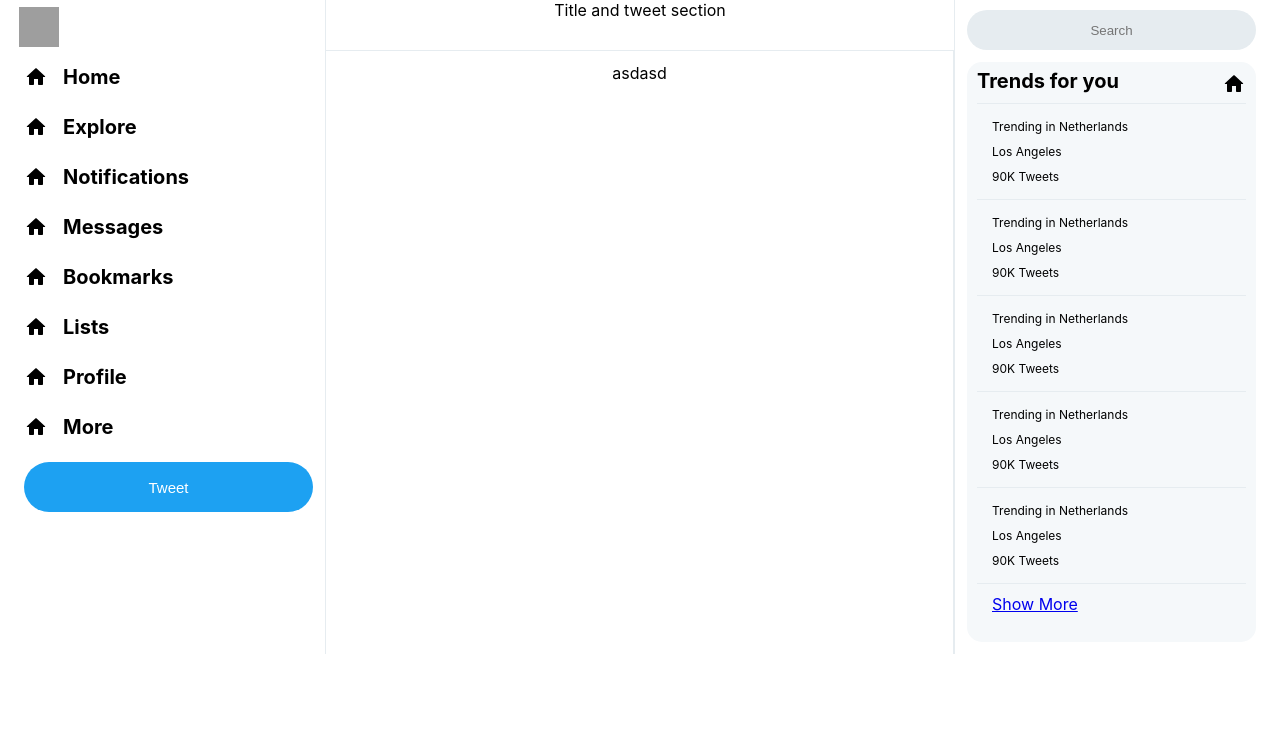
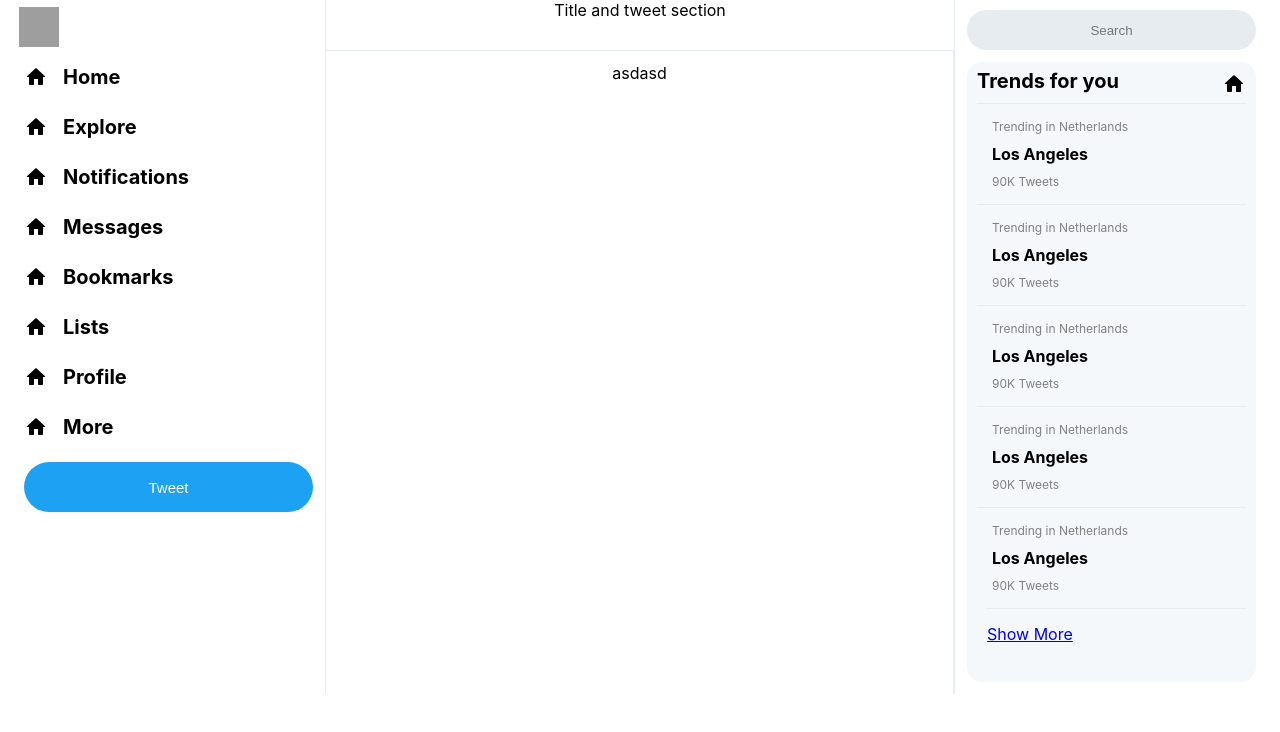
Before and after one commit to okandavut/react-twitter-clone, a React (Create React App) app: page / in a window 1280 px wide. Shown: the top 732 px of the page. Built offline with nearby package versions, Linux system fonts and the light colour scheme; grey boxes are pictures that could not be loaded.

Commit message:
Trend topic hashtag list done

```diff
--- a/src/components/HashtagList/hashtaglist.css
+++ b/src/components/HashtagList/hashtaglist.css
@@ -1,5 +1,5 @@
 .hashtag-list {
-  height: 560px;
+  height: 600px;
   width: 93%;
   background-color: #f5f8fa;
   border-radius: 15px;
@@ -21,23 +21,37 @@
 .trend-topic-container p {
   padding: 5px;
 }
+
+.trend-country {
+  font-size: 10px;
+  color: gray;
+}
+.trend-topic {
+  font-weight: bold;
+  font-size: 16px !important;
+}
+.trend-count{
+  font-size: 10px;
+  color: gray;
+}
+
 .hashtag-header {
   display: flex;
   flex-direction: row;
   justify-content: space-between;
 }
-.header-title{
-    font-size: 20px;
-    font-weight: bold;
-    margin-top: -3px;
-    margin-bottom: 10px;
-    text-align: left;
+.header-title {
+  font-size: 20px;
+  font-weight: bold;
+  margin-top: -3px;
+  margin-bottom: 10px;
+  text-align: left;
 }
 .show-more {
   border-top: 0.5px solid #e6ecf0;
+  height: 50px;
   display: flex;
-  align-items: flex-start;
+  align-items: center;
+  justify-content: flex-start;
+  margin-left: 10px;
 }
-.show-more a {
-  margin: 10px 0px 0px 15px;
-}
--- a/src/components/HashtagList/hashtaglist.js
+++ b/src/components/HashtagList/hashtaglist.js
@@ -37,9 +37,11 @@ function HashtagList() {
         <p className="trend-count">90K Tweets</p>
       </div>
       <div className="show-more">
-        <a href="#" className="show-more-button">
-          Show More
-        </a>
+        <div>
+          <a href="#" className="show-more-button">
+            Show More
+          </a>
+        </div>
       </div>
     </div>
   );
```
